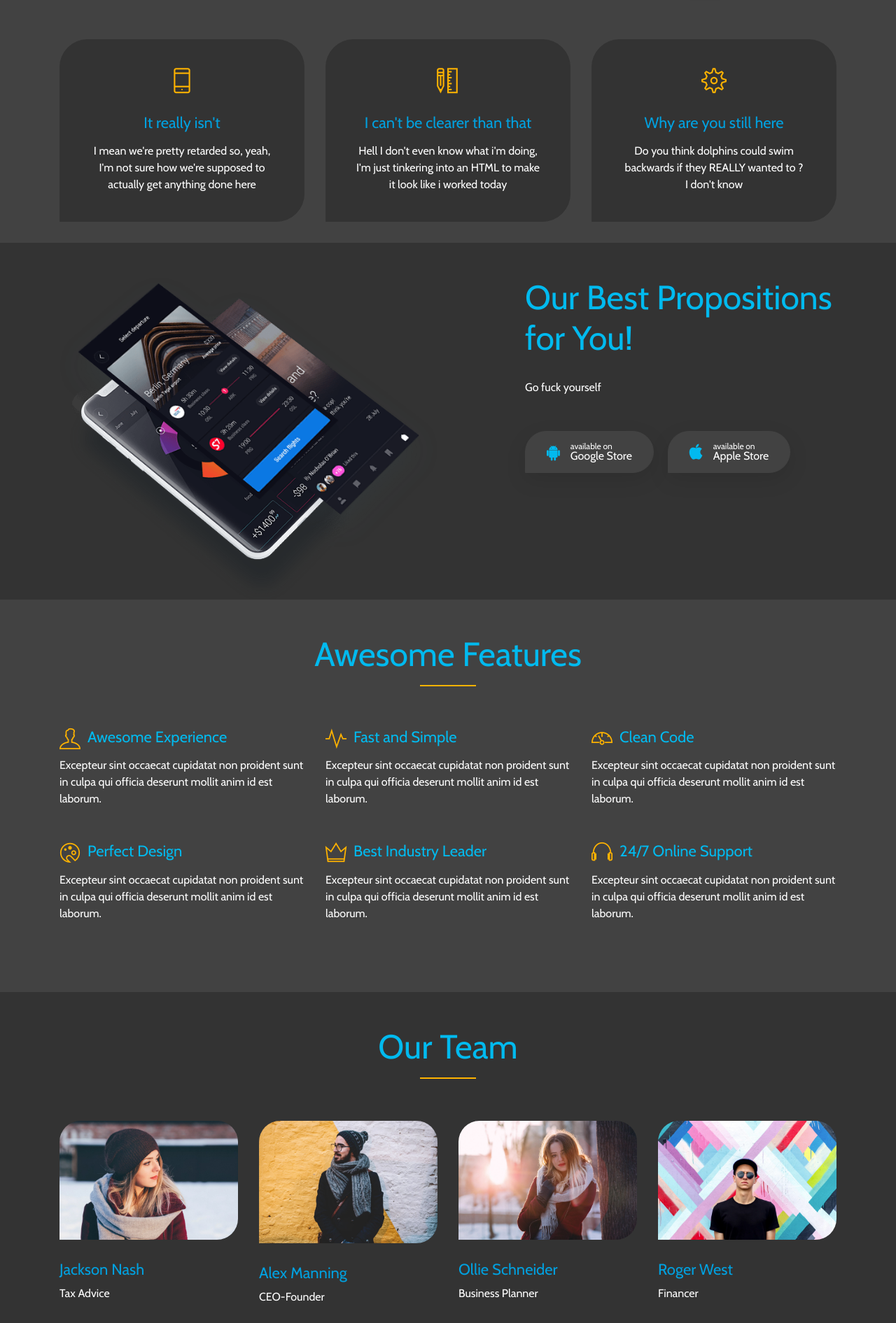
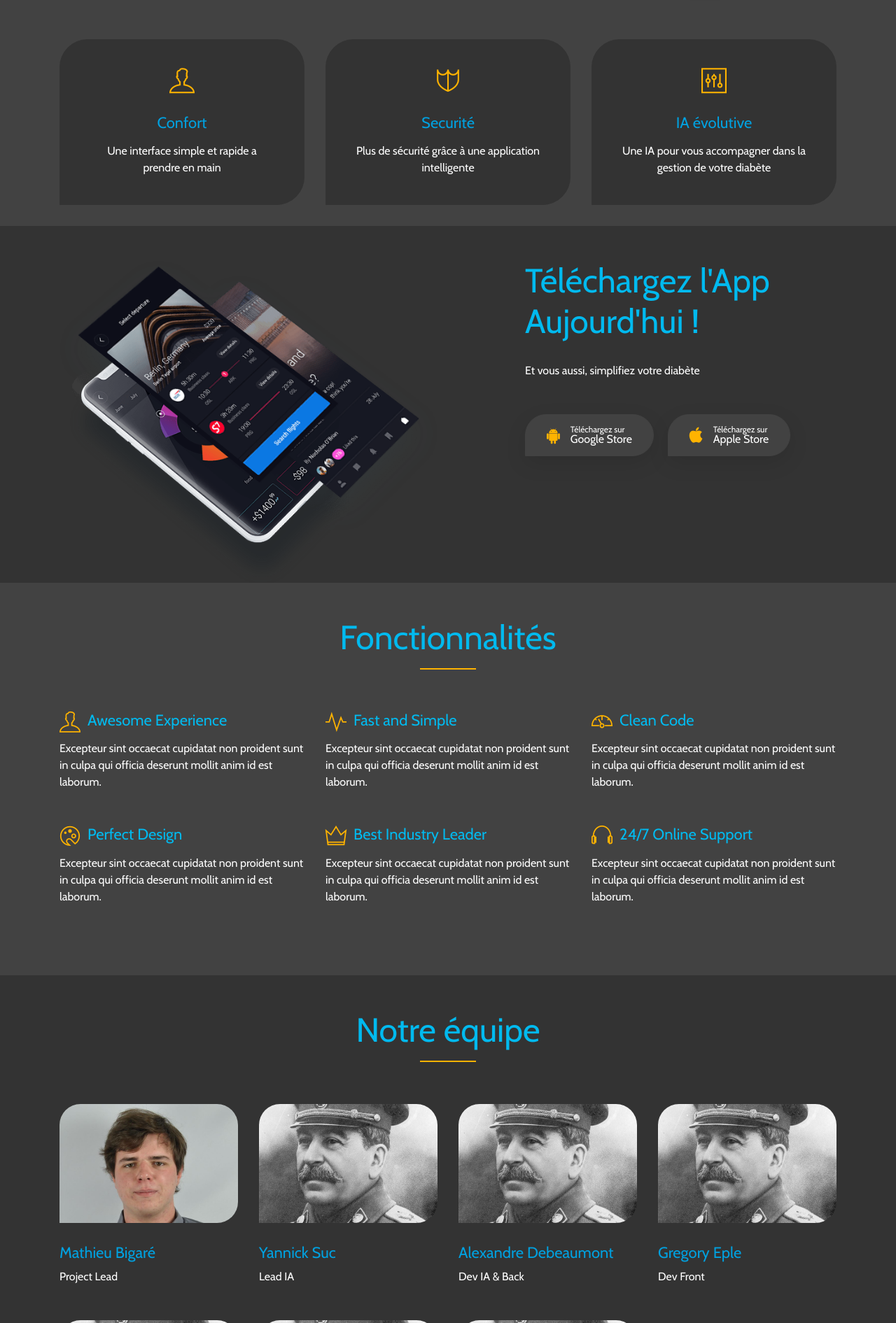
Before and after one commit to Diabetips/diabetips-website, a PHP site: page / in a window 1280 px wide. Shown: the part 1029-2920 px from the top of the page at 70% size. Run offline with PHP 8.4, Linux system fonts and the light colour scheme.

Commit message:
added team images and modified navbar

```diff
--- a/index.html
+++ b/index.html
@@ -31,29 +31,28 @@
     <!-- ***** Header Area Start ***** -->
     <header class="header_area animated">
         <div class="container-fluid">
-            <div class="row align-items-center">
+            <div class="row align-items-center" style="height: 60px">
                 <!-- Menu Area Start -->
                 <div class="col-12 col-lg-10">
                     <div class="menu_area">
                         <nav class="navbar navbar-expand-lg navbar-light">
                             <!-- Logo -->
-                            <a class="navbar-brand" href="#">Dt.</a>
+                            <a class="navbar-brand" href="#"><img src="img/core-img/logo_white.png" alt="" style="height: 6vh"></a>
                             <button class="navbar-toggler" type="button" data-toggle="collapse" data-target="#ca-navbar" aria-controls="ca-navbar" aria-expanded="false" aria-label="Toggle navigation"><span class="navbar-toggler-icon"></span></button>
                             <!-- Menu Area -->
                             <div class="collapse navbar-collapse" id="ca-navbar">
                                 <ul class="navbar-nav ml-auto" id="nav">
+                                    <li class="nav-item active"><a class="nav-link" href="#home">Acceuil</a></li>
+                                    <li class="nav-item"><a class="nav-link" href="#about">à Propos</a></li>
+                                    <li class="nav-item"><a class="nav-link" href="#features">Fonctionnalités</a></li>
+                                    <li class="nav-item"><a class="nav-link" href="#team">Equipe</a></li>
+                                    <li class="nav-item"><a class="nav-link" href="#contact">Contact</a></li>
                                 </ul>
                                 <div class="sing-up-button d-lg-none">
                                     <a href="#">Sign Up Free</a>
                                 </div>
                             </div>
                         </nav>
-                    </div>
-                </div>
-                <!-- Signup btn -->
-                <div class="col-12 col-lg-2">
-                    <div class="sing-up-button d-none d-lg-block">
-                        <a href="#">Sign Up Free</a>
                     </div>
                 </div>
             </div>
@@ -96,7 +95,7 @@
                 <div class="col-12">
                     <!-- Section Heading Area -->
                     <div class="section-heading text-center">
-                        <h2>Why Is It Special</h2>
+                        <h2>Pourquoi nous choisir ?</h2>
                         <div class="line-shape"></div>
                     </div>
                 </div>
@@ -107,30 +106,30 @@
                 <div class="col-12 col-md-4">
                     <div class="single-special text-center wow fadeInUp" data-wow-delay="0.2s">
                         <div class="single-icon">
-                            <i class="ti-mobile" aria-hidden="true"></i>
+                            <i class="ti-user" aria-hidden="true"></i>
                         </div>
-                        <h4>It really isn't</h4>
-                        <p>I mean we're pretty retarded so, yeah, I'm not sure how we're supposed to actually get anything done here</p>
+                        <h4>Confort</h4>
+                        <p>Une interface simple et rapide a prendre en main</p>
                     </div>
                 </div>
                 <!-- Single Special Area -->
                 <div class="col-12 col-md-4">
                     <div class="single-special text-center wow fadeInUp" data-wow-delay="0.4s">
                         <div class="single-icon">
-                            <i class="ti-ruler-pencil" aria-hidden="true"></i>
+                            <i class="ti-shield" aria-hidden="true"></i>
                         </div>
-                        <h4>I can't be clearer than that</h4>
-                        <p>Hell I don't even know what i'm doing, I'm just tinkering into an HTML to make it look like i worked today</p>
+                        <h4>Securité</h4>
+                        <p>Plus de sécurité grâce à une application intelligente</p>
                     </div>
                 </div>
                 <!-- Single Special Area -->
                 <div class="col-12 col-md-4">
                     <div class="single-special text-center wow fadeInUp" data-wow-delay="0.6s">
                         <div class="single-icon">
-                            <i class="ti-settings" aria-hidden="true"></i>
+                            <i class="ti-panel" aria-hidden="true"></i>
                         </div>
-                        <h4>Why are you still here</h4>
-                        <p>Do you think dolphins could swim backwards if they REALLY wanted to ?<br/> I don't know</p>
+                        <h4>IA évolutive</h4>
+                        <p>Une IA pour vous accompagner dans la gestion de votre diabète</p>
                     </div>
                 </div>
             </div>
@@ -146,21 +145,21 @@
                     </div>
                     <div class="col-lg-6 col-xl-5 ml-xl-auto">
                         <div class="special_description_content">
-                            <h2>Our Best Propositions for You!</h2>
-                            <p>Go fuck yourself</p>
+                            <h2>Téléchargez l'App Aujourd'hui !</h2>
+                            <p>Et vous aussi, simplifiez votre diabète</p>
                             <div class="app-download-area">
                                 <div class="app-download-btn wow fadeInUp" data-wow-delay="0.2s">
                                     <!-- Google Store Btn -->
                                     <a href="#">
                                         <i class="fa fa-android"></i>
-                                        <p class="mb-0"><span>available on</span> Google Store</p>
+                                        <p class="mb-0"><span>Téléchargez sur</span> Google Store</p>
                                     </a>
                                 </div>
                                 <div class="app-download-btn wow fadeInDown" data-wow-delay="0.4s">
                                     <!-- Apple Store Btn -->
                                     <a href="#">
                                         <i class="fa fa-apple"></i>
-                                        <p class="mb-0"><span>available on</span> Apple Store</p>
+                                        <p class="mb-0"><span>Téléchargez sur</span> Apple Store</p>
                                     </a>
                                 </div>
                             </div>
@@ -179,7 +178,7 @@
                 <div class="col-12">
                     <!-- Heading Text -->
                     <div class="section-heading text-center">
-                        <h2>Awesome Features</h2>
+                        <h2>Fonctionnalités</h2>
                         <div class="line-shape"></div>
                     </div>
                 </div>
@@ -290,7 +289,7 @@
                 <div class="col-12 text-center">
                     <!-- Heading Text  -->
                     <div class="section-heading">
-                        <h2>Our Team</h2>
+                        <h2>Notre équipe</h2>
                         <div class="line-shape"></div>
                     </div>
                 </div>
@@ -299,76 +298,77 @@
                 <div class="col-12 col-md-6 col-lg-3">
                     <div class="single-team-member">
                         <div class="member-image">
-                            <img src="img/team-img/team-1.jpg" alt="">
-                            <div class="team-hover-effects">
-                                <div class="team-social-icon">
-                                    <a href="#"><i class="fa fa-facebook" aria-hidden="true"></i></a>
-                                    <a href="#"><i class="fa fa-twitter" aria-hidden="true"></i></a>
-                                    <a href="#"><i class="fa fa-google-plus" aria-hidden="true"></i></a>
-                                    <a href="#"> <i class="fa fa-instagram" aria-hidden="true"></i></a>
-                                </div>
-                            </div>
+                            <img src="img/team-img/bigare.jpg" alt="">
                         </div>
                         <div class="member-text">
-                            <h4>Jackson Nash</h4>
-                            <p>Tax Advice</p>
+                            <h4>Mathieu Bigaré</h4>
+                            <p>Project Lead</p>
                         </div>
                     </div>
                 </div>
                 <div class="col-12 col-md-6 col-lg-3">
                     <div class="single-team-member">
                         <div class="member-image">
-                            <img src="img/team-img/team-2.jpg" alt="">
-                            <div class="team-hover-effects">
-                                <div class="team-social-icon">
-                                    <a href="#"><i class="fa fa-facebook" aria-hidden="true"></i></a>
-                                    <a href="#"><i class="fa fa-twitter" aria-hidden="true"></i></a>
-                                    <a href="#"><i class="fa fa-google-plus" aria-hidden="true"></i></a>
-                                    <a href="#"> <i class="fa fa-instagram" aria-hidden="true"></i></a>
-                                </div>
-                            </div>
+                            <img src="img/team-img/stalin.jpg" alt="">
                         </div>
                         <div class="member-text">
-                            <h4>Alex Manning</h4>
-                            <p>CEO-Founder</p>
+                            <h4>Yannick Suc</h4>
+                            <p>Lead IA</p>
                         </div>
                     </div>
                 </div>
                 <div class="col-12 col-md-6 col-lg-3">
                     <div class="single-team-member">
                         <div class="member-image">
-                            <img src="img/team-img/team-3.jpg" alt="">
-                            <div class="team-hover-effects">
-                                <div class="team-social-icon">
-                                    <a href="#"><i class="fa fa-facebook" aria-hidden="true"></i></a>
-                                    <a href="#"><i class="fa fa-twitter" aria-hidden="true"></i></a>
-                                    <a href="#"><i class="fa fa-google-plus" aria-hidden="true"></i></a>
-                                    <a href="#"> <i class="fa fa-instagram" aria-hidden="true"></i></a>
-                                </div>
-                            </div>
+                            <img src="img/team-img/stalin.jpg" alt="">
                         </div>
                         <div class="member-text">
-                            <h4>Ollie Schneider</h4>
-                            <p>Business Planner</p>
+                            <h4>Alexandre Debeaumont</h4>
+                            <p>Dev IA & Back</p>
                         </div>
                     </div>
                 </div>
                 <div class="col-12 col-md-6 col-lg-3">
                     <div class="single-team-member">
                         <div class="member-image">
-                            <img src="img/team-img/team-4.jpg" alt="">
-                            <div class="team-hover-effects">
-                                <div class="team-social-icon">
-                                    <a href="#"><i class="fa fa-facebook" aria-hidden="true"></i></a>
-                                    <a href="#"><i class="fa fa-twitter" aria-hidden="true"></i></a>
-                                    <a href="#"><i class="fa fa-google-plus" aria-hidden="true"></i></a>
-                                    <a href="#"> <i class="fa fa-instagram" aria-hidden="true"></i></a>
-                                </div>
-                            </div>
+                            <img src="img/team-img/stalin.jpg" alt="">
                         </div>
                         <div class="member-text">
-                            <h4>Roger West</h4>
-                            <p>Financer</p>
+                            <h4>Gregory Eple</h4>
+                            <p>Dev Front</p>
+                        </div>
+                    </div>
+                </div>
+                <div class="col-12 col-md-6 col-lg-3">
+                    <div class="single-team-member">
+                        <div class="member-image">
+                            <img src="img/team-img/stalin.jpg" alt="">
+                        </div>
+                        <div class="member-text">
+                            <h4>Antonin Sordel</h4>
+                            <p>Dev IA</p>
+                        </div>
+                    </div>
+                </div>
+                <div class="col-12 col-md-6 col-lg-3">
+                    <div class="single-team-member">
+                        <div class="member-image">
+                            <img src="img/team-img/stalin.jpg" alt="">
+                        </div>
+                        <div class="member-text">
+                            <h4>Arthur Melin</h4>
+                            <p>Dev Back</p>
+                        </div>
+                    </div>
+                </div>
+                <div class="col-12 col-md-6 col-lg-3">
+                    <div class="single-team-member">
+                        <div class="member-image">
+                            <img src="img/team-img/stalin.jpg" alt="">
+                        </div>
+                        <div class="member-text">
+                            <h4>Julian Ladjani</h4>
+                            <p>Lead Architecture</p>
                         </div>
                     </div>
                 </div>
@@ -384,17 +384,17 @@
                 <div class="col-md-6">
                     <!-- Heading Text  -->
                     <div class="section-heading">
-                        <h2>Get in touch with us!</h2>
+                        <h2>Contactez nous !</h2>
                         <div class="line-shape"></div>
                     </div>
                     <div class="footer-text">
-                        <p>Please don't</p>
+                        <p>Faites nous part de votre expérience et de vos idées</p>
                     </div>
                     <div class="address-text">
-                        <p><span>Address:</span> 80 rue Saint-Georges, 54000 Nancy</p>
+                        <p><span>Addresse:</span> 80 rue Saint-Georges, 54000 Nancy</p>
                     </div>
                     <div class="phone-text">
-                        <p><span>Phone:</span> +33761585482</p>
+                        <p><span>Téléphone:</span> +33761585482</p>
                     </div>
                     <div class="email-text">
                         <p><span>Email:</span> contact@diape.tips</p>
@@ -410,24 +410,24 @@
                                     <!-- Single Input Area Start -->
                                     <div class="col-md-12">
                                         <div class="form-group">
-                                            <input type="text" class="form-control" name="name" id="name" placeholder="Your Name" required>
+                                            <input type="text" class="form-control" name="name" id="name" placeholder="Nom" required>
                                         </div>
                                     </div>
                                     <!-- Single Input Area Start -->
                                     <div class="col-md-12">
                                         <div class="form-group">
-                                            <input type="email" class="form-control" name="email" id="email" placeholder="Your E-mail" required>
+                                            <input type="email" class="form-control" name="email" id="email" placeholder="E-mail" required>
                                         </div>
                                     </div>
                                     <!-- Single Input Area Start -->
                                     <div class="col-12">
                                         <div class="form-group">
-                                            <textarea name="message" class="form-control" id="message" cols="30" rows="4" placeholder="Your Message *" required></textarea>
+                                            <textarea name="message" class="form-control" id="message" cols="30" rows="4" placeholder="Votre Message *" required></textarea>
                                         </div>
                                     </div>
                                     <!-- Single Input Area Start -->
                                     <div class="col-12">
-                                        <button type="submit" class="btn submit-btn">Send Now</button>
+                                        <button type="submit" class="btn submit-btn">Envoyer</button>
                                     </div>
                                 </div>
                             </div>
@@ -449,9 +449,9 @@
         <div class="footer-menu">
             <nav>
                 <ul>
-                    <li><a href="#">About</a></li>
-                    <li><a href="#">Terms &amp; Conditions</a></li>
-                    <li><a href="#">Privacy Policy</a></li>
+                    <li><a href="#">à Propos</a></li>
+                    <li><a href="#">Termes &amp; Conditions</a></li>
+                    <li><a href="#">Politique de Confidentialité</a></li>
                     <li><a href="#">Contact</a></li>
                 </ul>
             </nav>
--- a/style.css
+++ b/style.css
@@ -59,6 +59,14 @@ h6 {
     font-weight: 400;
     color: #000;
     line-height: 1.2;
+}
+
+a {
+    color: #01baef
+}
+
+a:hover {
+    color: #00a1e0
 }
 
 .section_padding_100 {
@@ -199,7 +207,7 @@ ol {
     font-size: 24px;
     right: 30px;
     width: 50px;
-    background-color: #fb397d;
+    background-color: #ffb300;
     color: #fff;
     text-align: center;
     height: 50px;
@@ -401,11 +409,10 @@ p {
     background-color: #00a1e0;
     -webkit-box-shadow: 0 4px 20px rgba(0, 0, 0, 0.1);
             box-shadow: 0 4px 20px rgba(0, 0, 0, 0.1);
-    height: 70px;
+    height: 60px;
     position: fixed;
     top: 0;
     z-index: 99;
-    padding-top: 9px
 }
 
 .header_area.sticky .menu_area .navbar-brand {
@@ -413,7 +420,7 @@ p {
 }
 
 .header_area.sticky .menu_area #nav .nav-link {
-    padding: 23px 15px;
+    padding: 0px 15px;
 }
 .header_area.sticky .navbar {
     padding: 0;
@@ -561,7 +568,7 @@ p {
 
 .single-special > h4 {
     font-size: 22px;
-    color: #5b32b4;
+    color: #00a1e0;
 }
 
 .single-icon {
@@ -637,7 +644,7 @@ p {
 }
 
 .app-download-btn a i {
-    color: #01baef;
+    color: #ffb300;
     font-size: 24px;
     margin-right: 15px;
     -webkit-transition-duration: 500ms;
@@ -836,7 +843,7 @@ p {
 .app-screenshots-area .owl-dot {
     height: 11px;
     width: 11px;
-    border: 2px solid #a49fba;
+    border: 2px solid #01baef;
     border-radius: 50%;
     display: inline-block;
     margin: 0 6px;
@@ -844,7 +851,7 @@ p {
 }
 
 .app-screenshots-area .owl-dot.active {
-    background-color: #fb397d;
+    background-color: #ffb300;
     border: transparent;
 }
 
@@ -1108,6 +1115,8 @@ p {
 
 .member-image img {
     border-radius: 30px 30px 30px 0;
+    height: 170px;
+    width: 100%;
 }
 
 .member-text > h4 {
```
Also changed, not shown: img/core-img/logo_white.png (added), img/team-img/bigare.jpg (added), img/team-img/stalin.jpg (added).
